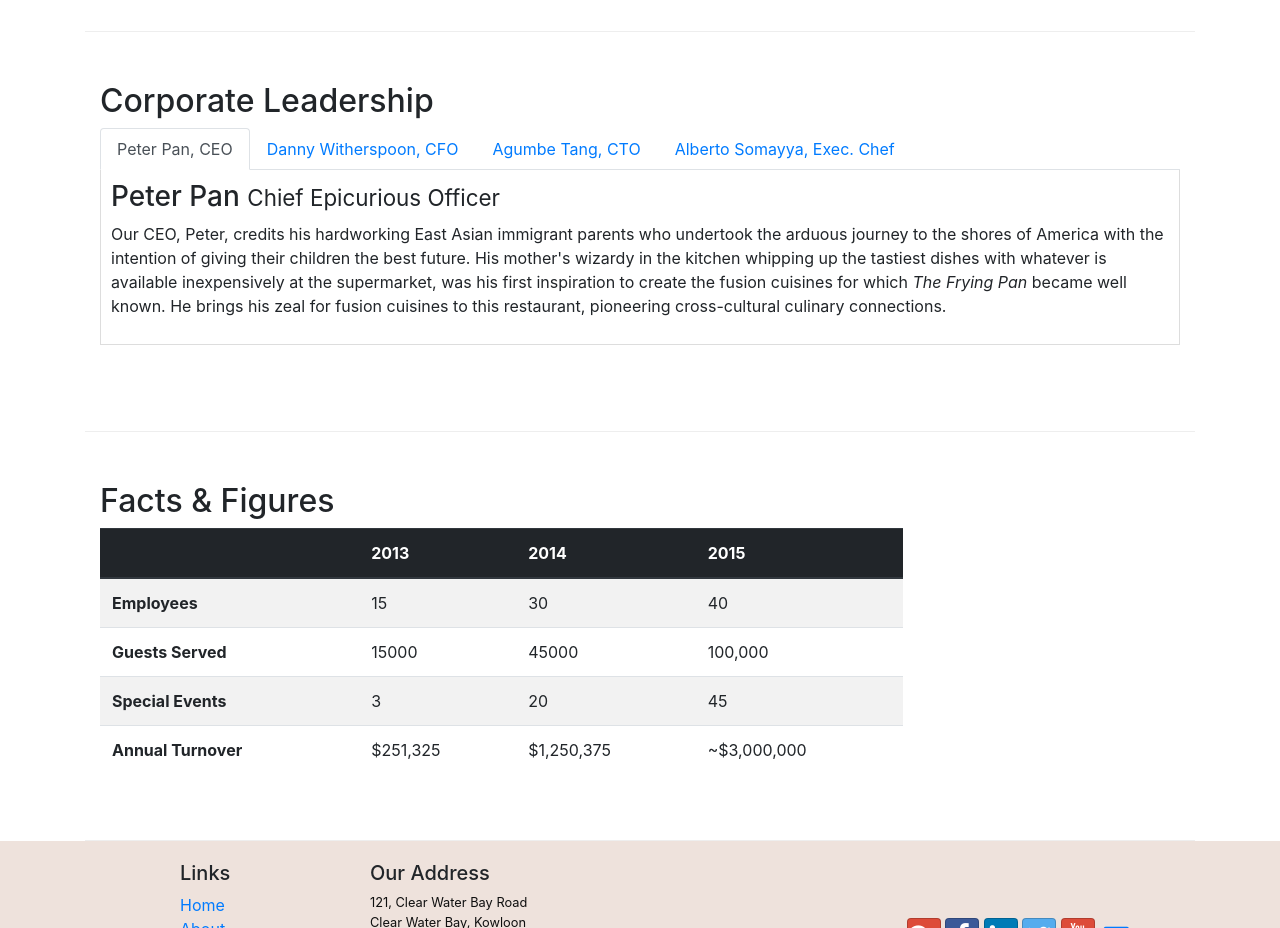
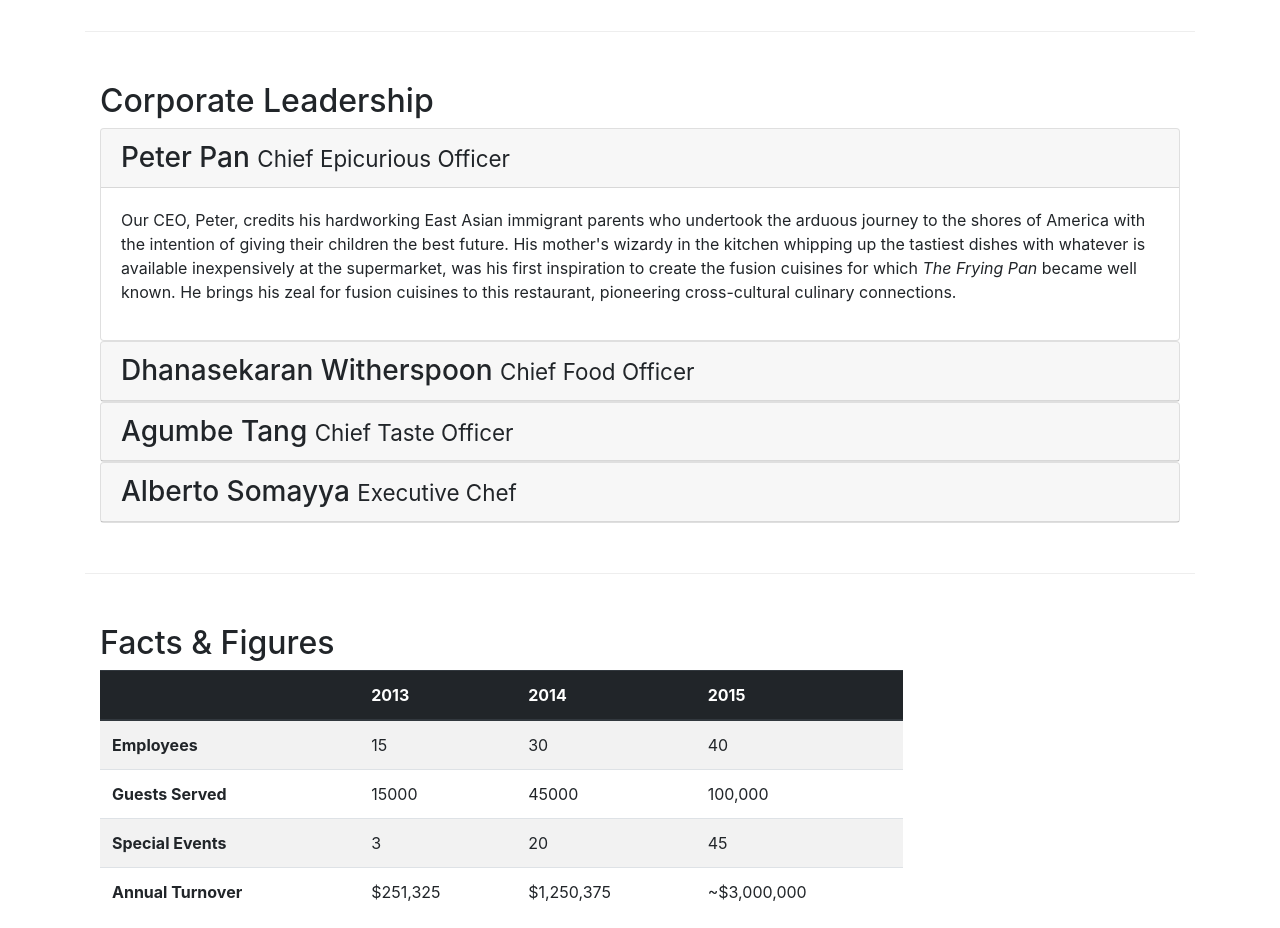
Before and after one commit to AnnanyaBhandari/conFusion, a website: page aboutus.html in a window 1280 px wide. Shown: the part 940-1868 px from the top of the page. Drawn offline with nearby package versions, Linux system fonts and the light colour scheme.

Commit message:
Accordion

```diff
--- a/aboutus.html
+++ b/aboutus.html
@@ -99,37 +99,62 @@
         <div class="row row-content">
             <div class="col-12">
                 <h2>Corporate Leadership</h2>
-
-                <ul class="nav nav-tabs">
-                    <li class="nav-item">
-                        <a class="nav-link active" role="tab" data-toggle="tab" href="#peter">Peter Pan, CEO</a>
-                    </li>
-                    <li class="nav-item">
-                        <a class="nav-link" role="tab" data-toggle="tab" href="#danny">Danny Witherspoon, CFO</a>
-                    </li>
-                    <li class="nav-item">
-                        <a class="nav-link" role="tab" data-toggle="tab" href="#agumbe">Agumbe Tang, CTO</a>
-                    </li>
-                    <li class="nav-item">
-                        <a class="nav-link" role="tab" data-toggle="tab" href="#alberto">Alberto Somayya, Exec. Chef</a>
-                    </li>
-                </ul>
-                <div class="tab-content">
-                    <div role="tabpanel" class="tab-pane fade show active" id="peter">
-                        <h3>Peter Pan <small>Chief Epicurious Officer</small></h3>
-                        <p class="d-none d-sm-block">Our CEO, Peter, credits his hardworking East Asian immigrant parents who undertook the arduous journey to the shores of America with the intention of giving their children the best future. His mother's wizardy in the kitchen whipping up the tastiest dishes with whatever is available inexpensively at the supermarket, was his first inspiration to create the fusion cuisines for which <em>The Frying Pan</em> became well known. He brings his zeal for fusion cuisines to this restaurant, pioneering cross-cultural culinary connections.</p>
+                <div id="accordion">
+                    <div class="card">
+                        <div class="card-header" role="tab" id="peterhead">
+                            <h3 class="mb-0">
+                                <a data-toggle="collapse" data-target="#peter">
+                                    Peter Pan <small>Chief Epicurious Officer</small>
+                                </a>
+                            </h3>
+                        </div>
+                        <div class="collapse show" id="peter" data-parent="#accordion">
+                            <div class="card-body">
+                                <p class="d-none d-sm-block">Our CEO, Peter, credits his hardworking East Asian immigrant parents who undertook the arduous journey to the shores of America with the intention of giving their children the best future. His mother's wizardy in the kitchen whipping up the tastiest dishes with whatever is available inexpensively at the supermarket, was his first inspiration to create the fusion cuisines for which <em>The Frying Pan</em> became well known. He brings his zeal for fusion cuisines to this restaurant, pioneering cross-cultural culinary connections.</p>
+                            </div>
+                        </div>
                     </div>
-                    <div role="tabpanel" class="tab-pane fade" id="danny">
-                        <h3>Dhanasekaran Witherspoon <small>Chief Food Officer</small></h3>
-                        <p class="d-none d-sm-block">Our CFO, Danny, as he is affectionately referred to by his colleagues, comes from a long established family tradition in farming and produce. His experiences growing up on a farm in the Australian outback gave him great appreciation for varieties of food sources. As he puts it in his own words, <em>Everything that runs, wins, and everything that stays, pays!</em></p>
+                    <div class="card">
+                        <div class="card-header" role="tab" id="dannyhead">
+                            <h3 class="mb-0">
+                                <a data-toggle="collapse" data-target="#danny">
+                                    Dhanasekaran Witherspoon <small>Chief Food Officer</small>
+                                </a>
+                            </h3>
+                        </div>
+                        <div class="collapse" id="danny" data-parent="#accordion">
+                            <div class="card-body">
+                                <p class="d-none d-sm-block">Our CFO, Danny, as he is affectionately referred to by his colleagues, comes from a long established family tradition in farming and produce. His experiences growing up on a farm in the Australian outback gave him great appreciation for varieties of food sources. As he puts it in his own words, <em>Everything that runs, wins, and everything that stays, pays!</em></p>
+                            </div>
+                        </div>
                     </div>
-                    <div role="tabpanel" class="tab-pane fade" id="agumbe">
-                        <h3>Agumbe Tang <small>Chief Taste Officer</small></h3>
-                        <p class="d-none d-sm-block">Blessed with the most discerning gustatory sense, Agumbe, our CTO, personally ensures that every dish that we serve meets his exacting tastes. Our chefs dread the tongue lashing that ensues if their dish does not meet his exacting standards. He lives by his motto, <em>You click only if you survive my lick.</em></p>
+                    <div class="card">
+                        <div class="card-header" role="tab" id="agumbehead">
+                            <h3 class="mb-0">
+                                <a data-toggle="collapse" data-target="#agumbe">
+                                    Agumbe Tang <small>Chief Taste Officer</small>
+                                </a>
+                            </h3>
+                        </div>
+                        <div class="collapse" id="agumbe" data-parent="#accordion">
+                            <div class="card-body">
+                                <p class="d-none d-sm-block">Blessed with the most discerning gustatory sense, Agumbe, our CTO, personally ensures that every dish that we serve meets his exacting tastes. Our chefs dread the tongue lashing that ensues if their dish does not meet his exacting standards. He lives by his motto, <em>You click only if you survive my lick.</em></p>
+                            </div>
+                        </div>
                     </div>
-                    <div role="tabpanel" class="tab-pane fade" id="alberto">
-                        <h3>Alberto Somayya <small>Executive Chef</small></h3>
-                        <p class="d-none d-sm-block">Award winning three-star Michelin chef with wide International experience having worked closely with whos-who in the culinary world, he specializes in creating mouthwatering Indo-Italian fusion experiences. He says, <em>Put together the cuisines from the two craziest cultures, and you get a winning hit! Amma Mia!</em></p>
+                    <div class="card">
+                        <div class="card-header" role="tab" id="albertohead">
+                            <h3 class="mb-0">
+                                <a data-toggle="collapse" data-target="#alberto">
+                                    Alberto Somayya <small>Executive Chef</small>
+                                </a>
+                            </h3>
+                        </div>
+                        <div class="collapse" id="alberto" data-parent="#accordion">
+                            <div class="card-body">
+                                <p class="d-none d-sm-block">Award winning three-star Michelin chef with wide International experience having worked closely with whos-who in the culinary world, he specializes in creating mouthwatering Indo-Italian fusion experiences. He says, <em>Put together the cuisines from the two craziest cultures, and you get a winning hit! Amma Mia!</em></p>
+                            </div>
+                        </div>
                     </div>
                 </div>
             </div>
```
